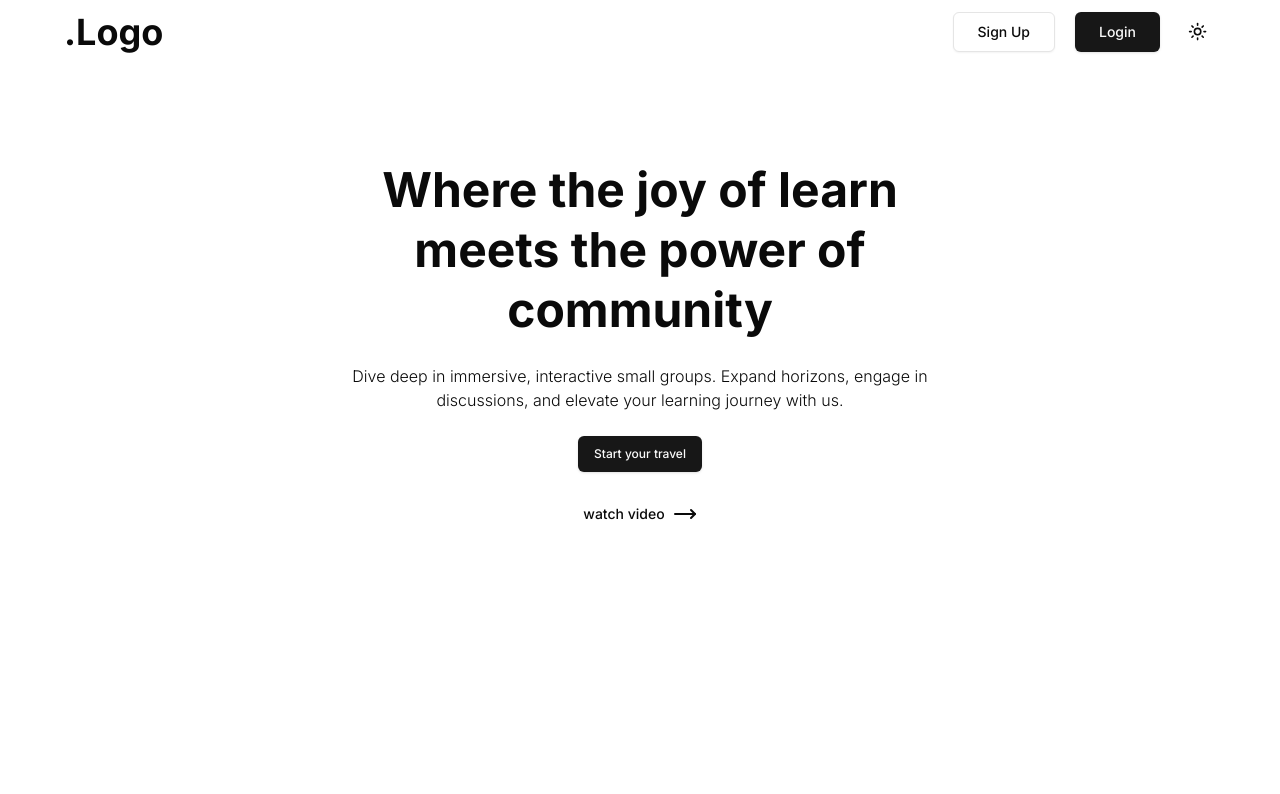
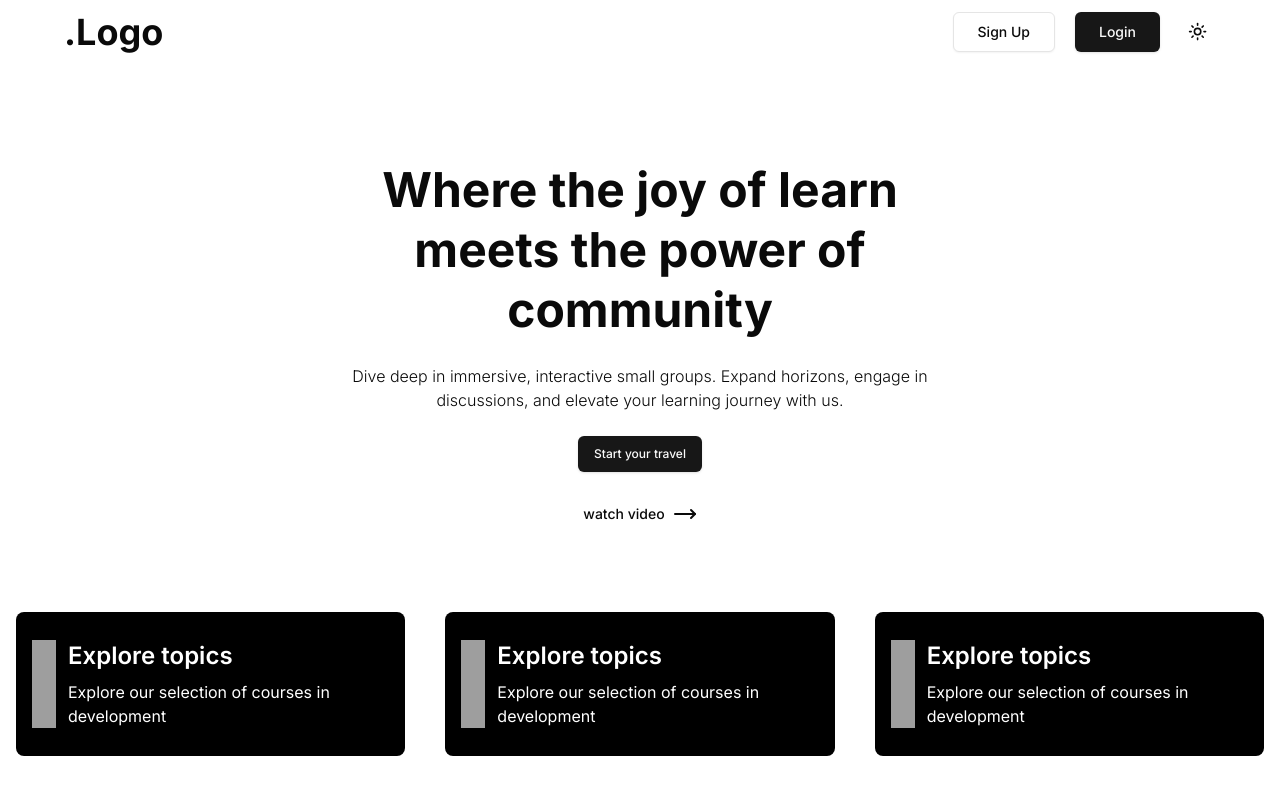
Before and after one commit to Elita-6/next-starter-project, a Next.js app: page / in a window 1280 px wide. Shown: the top 794 px of the page. Built offline with nearby package versions, Linux system fonts and the light colour scheme; no server answers; grey boxes are pictures that could not be loaded.

Commit message:
setup project

```diff
--- /dev/null
+++ b/src/app/_common/components/card.tsx
@@ -0,0 +1,20 @@
+import React from 'react';
+import Image from "next/image";
+
+const Card = () => {
+    return (
+        <div className='flex  space-x-3 bg-black px-4 py-7  text-white rounded-lg'>
+            <Image src='/people.png' alt='people icon' width={24} height={24}/>
+            <div className='flex flex-col space-y-2'>
+                <h5 className='text-2xl font-semibold '>
+                    Explore topics
+                </h5>
+                <p className='text-wrap pr-3'>
+                    Explore our selection of courses in development
+                </p>
+            </div>
+        </div>
+    );
+};
+
+export default Card;
--- a/src/app/page.tsx
+++ b/src/app/page.tsx
@@ -1,11 +1,17 @@
 import Image from "next/image";
 import ExampleComponent from "@/app/feat-exemple/_components/example_component";
 import HeroPage from "@/app/_common/components/nomena_hero_page";
+import Card from "@/app/_common/components/card";
 
 export default function Home() {
   return (
       <div className='flex-col items-center'>
           <HeroPage/>
+          <div className='flex space-x-10 justify-center items-center px-4'>
+              <Card/>
+              <Card/>
+              <Card/>
+          </div>
       </div>
     // <main className="flex h-full flex-col items-center justify-between p-24">
     //   <div className="z-10 max-w-5xl w-full items-center justify-between font-mono text-sm lg:flex">
```
